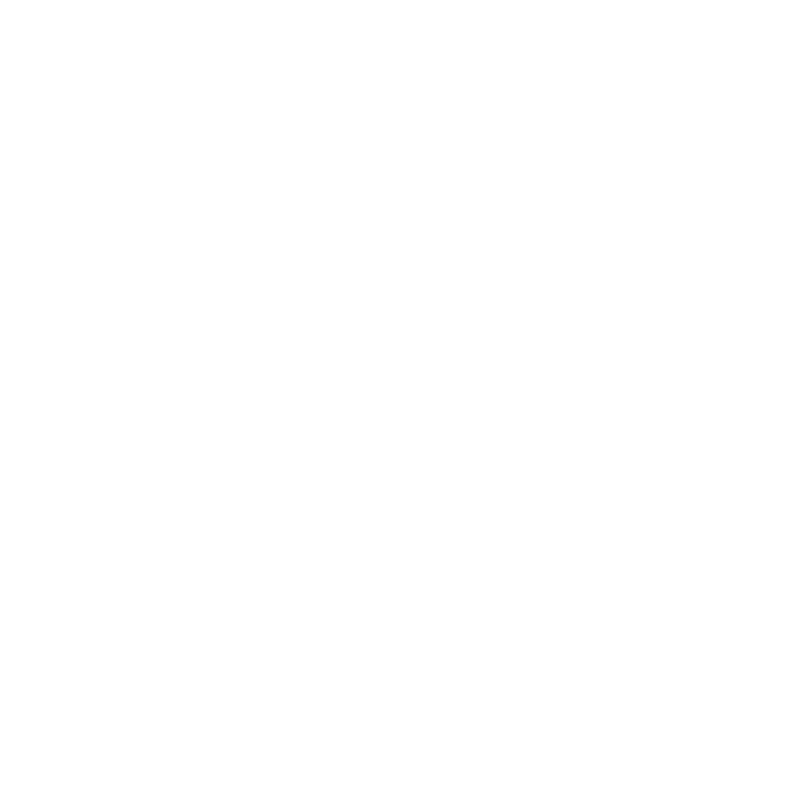
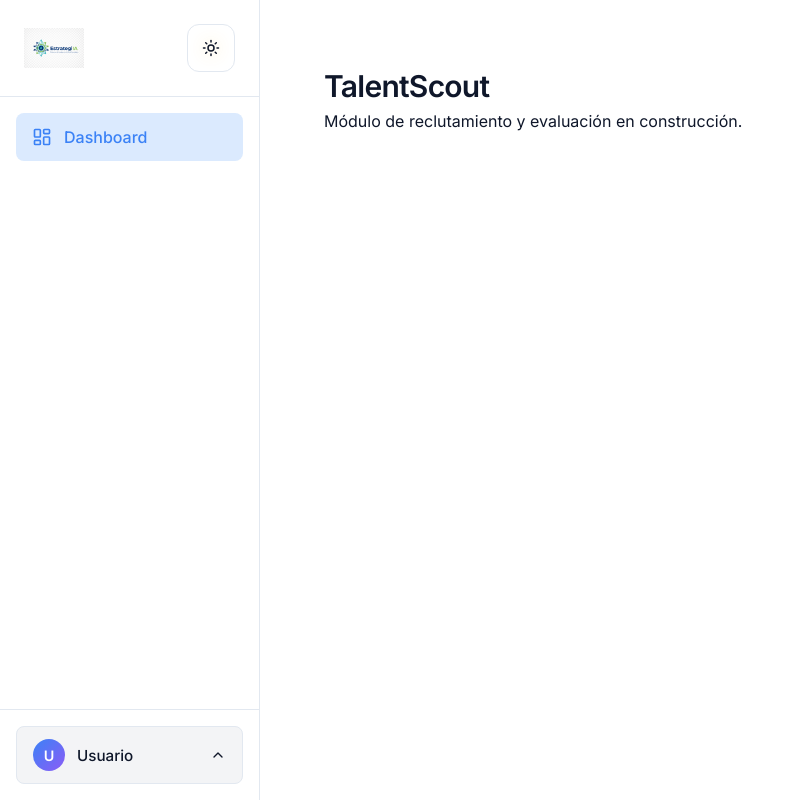
Before and after one commit to NickQ2003/EstrategIA-Proyect-V.1, a React (Vite) app in the folder frontend/: page /talent-scout in a window 1280 px wide. Before the commit this address had no page. Shown: the whole page, without its empty margins (0-804 px from the left). Built offline with nearby package versions, Linux system fonts and the light colour scheme.

Commit message:
dinamic layooout and card TalentScout

```diff
--- a/frontend/src/App.jsx
+++ b/frontend/src/App.jsx
@@ -5,6 +5,7 @@
 import Dashboard from './pages/EventFlow/Dashboard';
 import Participants from './pages/EventFlow/Participants';
 import Attendance from './pages/EventFlow/Attendance';
+import TalentScoutDashboard from './pages/TalentScout/Dashboard';
 import Layout from './components/Layout';
 
 function App() {
@@ -22,6 +23,7 @@
             <Route path="/dashboard" element={<Dashboard />} />
             <Route path="/participants" element={<Participants />} />
             <Route path="/attendance" element={<Attendance />} />
+            <Route path="/talent-scout" element={<TalentScoutDashboard />} />
           </Route>
         </Routes>
       </Router>
--- a/frontend/src/components/Layout.jsx
+++ b/frontend/src/components/Layout.jsx
@@ -1,6 +1,6 @@
 import React from 'react';
-import { Outlet, NavLink, useNavigate } from 'react-router-dom';
-import { LayoutDashboard, Users, UserCheck, LogOut } from 'lucide-react';
+import { Outlet, NavLink, useNavigate, useLocation } from 'react-router-dom';
+import { LayoutDashboard, Users, UserCheck, LogOut, Briefcase } from 'lucide-react';
 import ThemeToggle from './ThemeToggle';
 import UserMenu from './UserMenu';
 import styles from '../styles/modules/Layout.module.css';
@@ -8,13 +8,18 @@
 
 const Layout = () => {
     const navigate = useNavigate();
+    const location = useLocation();
 
     const handleLogout = () => {
         localStorage.removeItem('user');
         navigate('/login');
     };
 
-    const navItems = [
+    const isTalentScout = location.pathname.startsWith('/talent-scout');
+
+    const navItems = isTalentScout ? [
+        { icon: LayoutDashboard, label: 'Dashboard', path: '/talent-scout' },
+    ] : [
         { icon: LayoutDashboard, label: 'Dashboard', path: '/dashboard' },
         { icon: Users, label: 'Participantes', path: '/participants' },
         { icon: UserCheck, label: 'Asistencia', path: '/attendance' },
--- a/frontend/src/pages/MainMenu.jsx
+++ b/frontend/src/pages/MainMenu.jsx
@@ -1,6 +1,6 @@
 import React, { useState, useEffect } from 'react';
 import { useNavigate } from 'react-router-dom';
-import { LayoutDashboard, LogIn, UserPlus } from 'lucide-react';
+import { LayoutDashboard, LogIn, UserPlus, Briefcase } from 'lucide-react';
 import Cards from '../components/Cards';
 import ThemeToggle from '../components/ThemeToggle';
 import UserMenu from '../components/UserMenu';
@@ -37,6 +37,13 @@
             description: 'Gestión de participantes, asistencia y reportes.',
             path: '/dashboard',
             color: 'blue'
+        },
+        {
+            icon: Briefcase,
+            title: 'TalentScout',
+            description: 'Reclutamiento y evaluación de perfiles.',
+            path: '/talent-scout',
+            color: 'purple'
         }
     ];
 
--- /dev/null
+++ b/frontend/src/pages/TalentScout/Dashboard.jsx
@@ -0,0 +1,12 @@
+import React from 'react';
+
+const TalentScoutDashboard = () => {
+    return (
+        <div style={{ padding: '2rem' }}>
+            <h1>TalentScout</h1>
+            <p>Módulo de reclutamiento y evaluación en construcción.</p>
+        </div>
+    );
+};
+
+export default TalentScoutDashboard;
```
